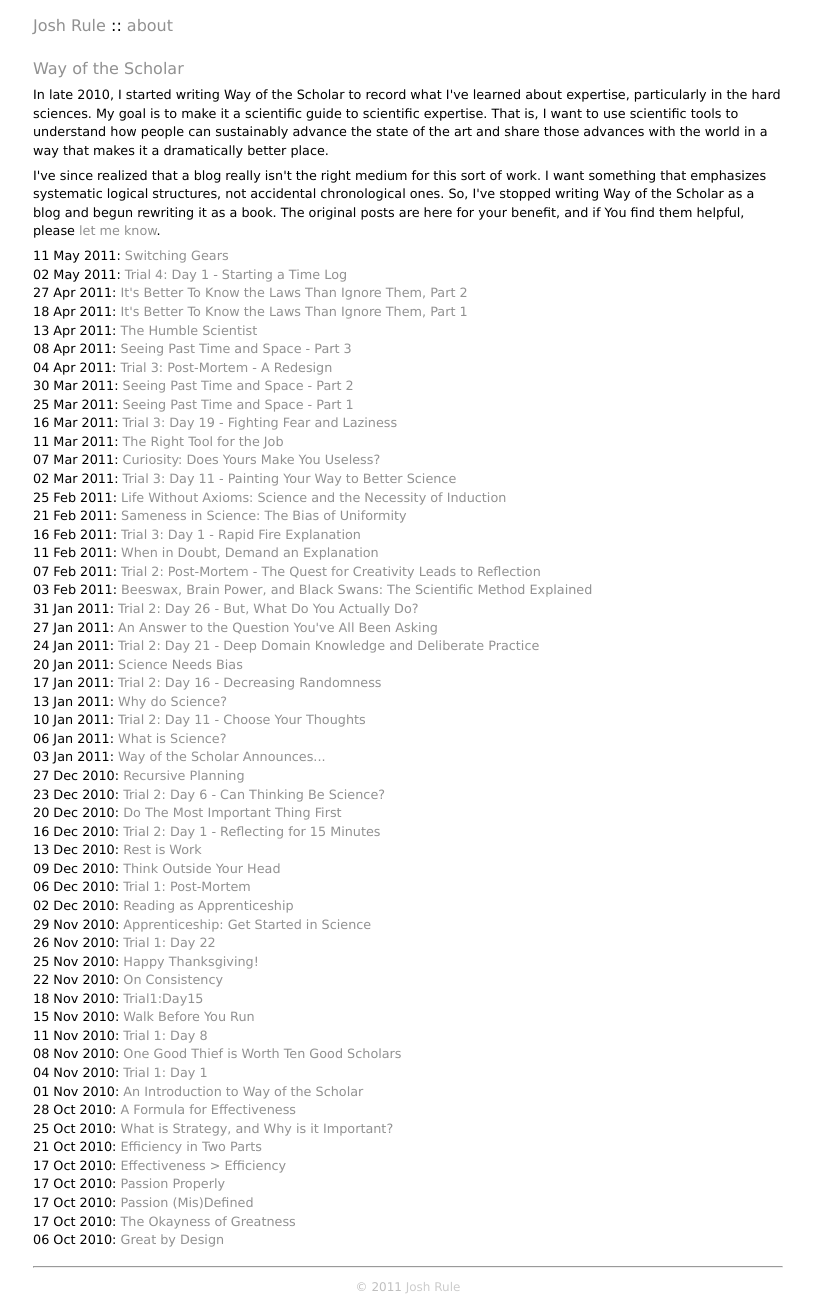
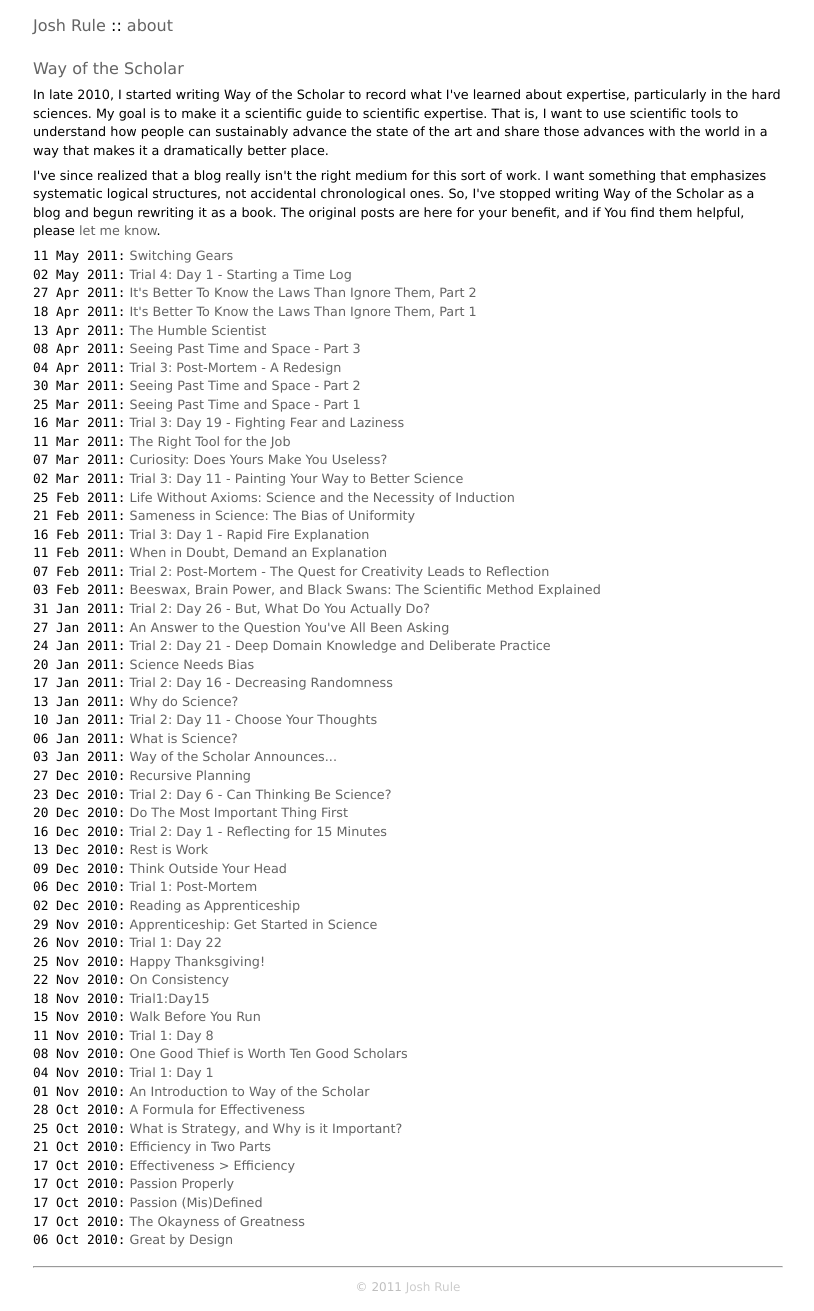
Before and after one commit to joshrule/joshrule.github.com, a Jekyll site: the page built from index.html, in a window 1280 px wide. Shown: the whole page, without its empty margins (232-1046 px from the left). Built offline with Jekyll 4.4.1, drawn with Linux system fonts in a browser that asks for light colours; Markdown is read by kramdown in place of the engine named in the settings.

Commit message:
monospace post dates, new 'page' layout, minor css edits

```diff
--- a/_layouts/default.html
+++ b/_layouts/default.html
@@ -3,7 +3,7 @@
 
 <head>
     <meta http-equiv="content-type" content="text/html; charset=utf-8" />
-    <title>Josh Rule: {{ page.title }}</title>
+    <title>Josh Rule{% if page.title != 'home' %}: {{ page.title }}{% endif %}</title>
     <meta name="author" content="Josh Rule" />
     <link rel="stylesheet" type="text/css" href="/style.css" />
     <link rel="shortcut icon" href="/a/favicon.ico" />
@@ -16,12 +16,7 @@
             <a href="/">Josh Rule</a> :: <a href="/about">about</a>
         </div>
 
-        <div id="content">{{ content }}</div>
-
-        <div id="footer">
-            <hr/>
-            <cite> &copy; 2011 <a href="/">Josh Rule</a> </cite>
-        </div>
+        {{ content }}
     </div>
 </body>
 
--- /dev/null
+++ b/_layouts/page.html
@@ -0,0 +1,10 @@
+---
+layout: default
+---
+
+{{ content }}
+
+<div id="footer">
+    <hr/>
+    <cite> &copy; 2011 <a href="/">Josh Rule</a> </cite>
+</div>
--- a/_layouts/post.html
+++ b/_layouts/post.html
@@ -8,4 +8,9 @@
 
     {{ content }}
 
+    <div id="footer">
+        <hr/>
+        <cite> &copy; 2011 <a href="/">Josh Rule</a> </cite>
+    </div>
+
 </div>
--- a/about/index.markdown
+++ b/about/index.markdown
@@ -1,7 +1,7 @@
 ---
 author: joshrule
 date: '2010-09-14 22:01:43'
-layout: default
+layout: page
 slug: about
 status: publish
 title: about
--- a/index.html
+++ b/index.html
@@ -1,6 +1,6 @@
 ---
-layout: default
-title: Josh Rule
+layout: page
+title: home
 ---
 
 <h4>Way of the Scholar</h4>
--- a/style.css
+++ b/style.css
@@ -4,7 +4,7 @@
 }
 
 a {
-    color: #919191;
+    color: #646464;
     text-decoration:none;
 }
 
@@ -15,15 +15,15 @@
 }
 
 a:visited {
-    color: #919191;
+    color: #646464;
 }
 
 a:hover {
-    color: #000;
+    color: #ccc;
 }
 
 blockquote {
-    border-left: 1px solid #919191;
+    border-left: 1px solid #646464;
     margin-left: 20px;
     margin-top: 20px;
     margin-bottom: 20px;
@@ -48,7 +48,7 @@
 }
 
 code {
-    font-family: monospace;
+    font-family: Monaco, "Courier New", monospace;
 }
 
 dt {
@@ -83,13 +83,13 @@
     letter-spacing: 0.0em;
     margin: 15px 0 2px 0;
     padding-bottom: 2px;
-    color: #919191;
+    color: #646464;
 }
 
 h3 {
     font-family: Verdana, sans-serif;
     font-size: 1.3em;
-    color: #919191;
+    color: #646464;
     font-weight: normal;
     margin-top: 0;
 }
@@ -97,7 +97,7 @@
 h4 {
     font-family: Verdana, sans-serif;
     font-size: 1.0em;
-    color: #919191;
+    color: #646464;
     font-weight: lighter;
     margin-top: 1.5em;
     margin-bottom: 0.5em;
@@ -106,14 +106,14 @@
 h5 {
     font-family: Verdana, sans-serif;
     font-size: 0.85em;
-    color: #919191;
+    color: #646464;
     font-weight: lighter;
     margin-top: 1.5em;
     margin-bottom: 0.5em;
 }
 
 hr {
-    color: #919191;
+    color: #646464;
     border-top-width: 1px;
 }
 
@@ -131,15 +131,6 @@
     margin-bottom: 0.5em;
 }
 
-#author {
-    margin-bottom: 2em;
-    margin-top: 0em;
-    font-family: Verdana, sans-serif;
-    font-weight: normal;
-    letter-spacing: 0.1em;
-    font-size: 1em;
-}
-
 #footer {
     background: transparent;
     color: #CCCCCC;
@@ -150,6 +141,10 @@
 
 #footer a {
     color: #CCCCCC;
+}
+
+#footer a:hover {
+    color: #000;
 }
 
 #header {
@@ -165,6 +160,10 @@
 
 #post {
     width: 460px;
+}
+
+#posts span {
+    font-family: Monaco, "Courier New", monospace;
 }
 
 #posts ul {
```
